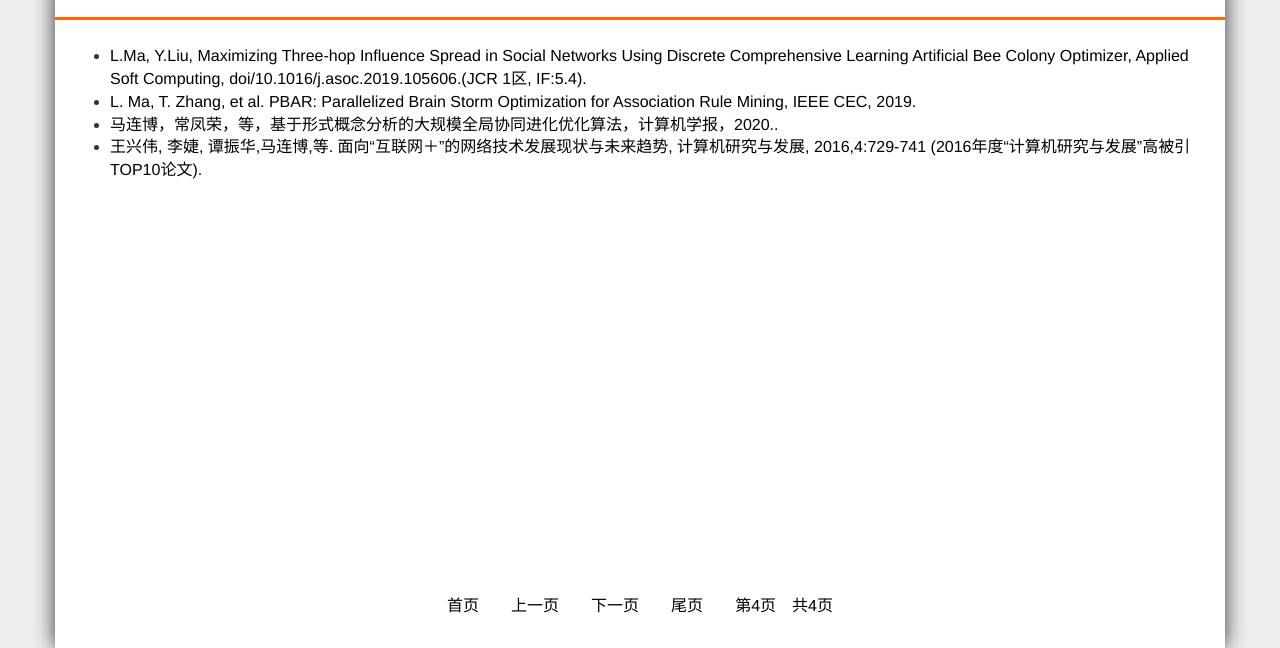
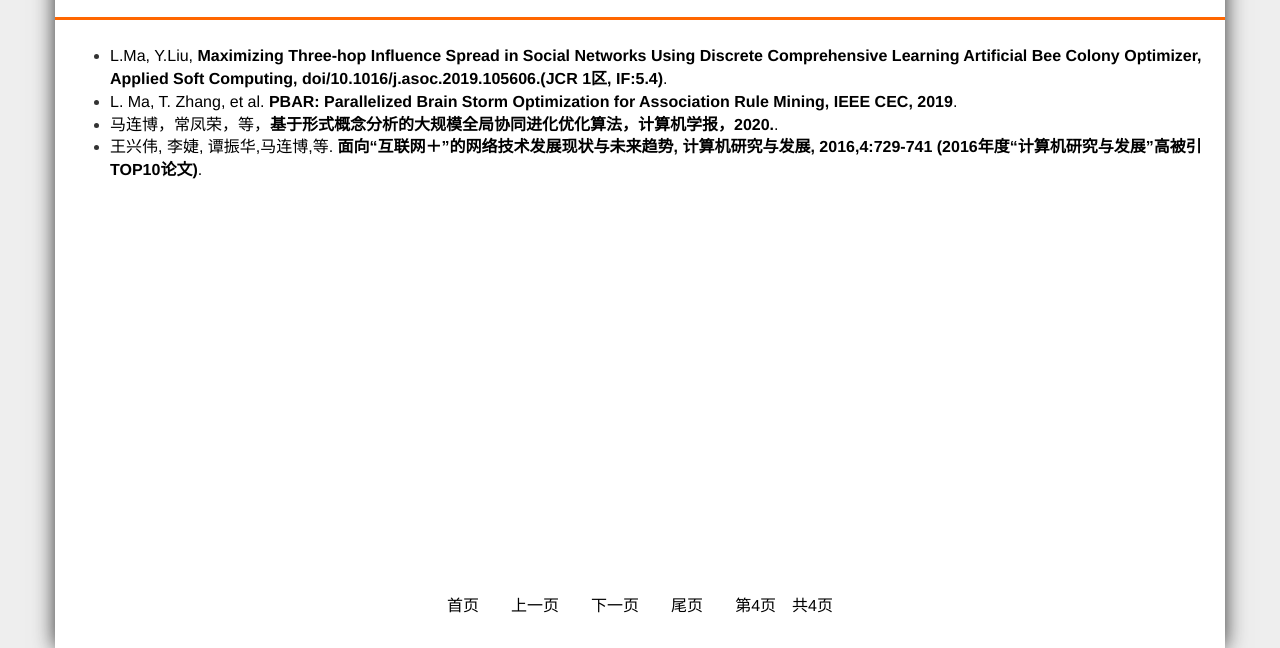
Before and after one commit to malianbo/malianbo.github.io, a plain HTML site: page research_3.html in a window 1280 px wide. Shown: the part 241-889 px from the top of the page. Drawn offline with Linux system fonts and the light colour scheme.

Commit message:
Update research_3.html

```diff
--- a/research_3.html
+++ b/research_3.html
@@ -135,19 +135,19 @@
 
 
                             <li>
-                                <a href="papers/31.html">L.Ma, Y.Liu, Maximizing Three-hop Influence Spread in Social Networks Using Discrete Comprehensive Learning Artificial Bee Colony Optimizer, Applied Soft Computing, doi/10.1016/j.asoc.2019.105606.(JCR 1区, IF:5.4).</a>
+                                <a href="papers/31.html">L.Ma, Y.Liu, <b>Maximizing Three-hop Influence Spread in Social Networks Using Discrete Comprehensive Learning Artificial Bee Colony Optimizer, Applied Soft Computing, doi/10.1016/j.asoc.2019.105606.(JCR 1区, IF:5.4)</b>.</a>
 
                             </li>
                             <li>
-                                <a href="papers/32.html">L. Ma, T. Zhang, et al. PBAR: Parallelized Brain Storm Optimization for Association Rule Mining, IEEE CEC, 2019.</a>
+                                <a href="papers/32.html">L. Ma, T. Zhang, et al. <b>PBAR: Parallelized Brain Storm Optimization for Association Rule Mining, IEEE CEC, 2019</b>.</a>
 
                             </li>
                             <li>
-                                <a href="papers/33.html">马连博，常凤荣，等，基于形式概念分析的大规模全局协同进化优化算法，计算机学报，2020..</a>
+                                <a href="papers/33.html">马连博，常凤荣，等，<b>基于形式概念分析的大规模全局协同进化优化算法，计算机学报，2020.</b>.</a>
 
                             </li>
                             <li>
-                                <a href="papers/34.html">王兴伟, 李婕, 谭振华,马连博,等. 面向“互联网＋”的网络技术发展现状与未来趋势, 计算机研究与发展, 2016,4:729-741 (2016年度“计算机研究与发展”高被引TOP10论文).</a>
+                                <a href="papers/34.html">王兴伟, 李婕, 谭振华,马连博,等. <b>面向“互联网＋”的网络技术发展现状与未来趋势, 计算机研究与发展, 2016,4:729-741 (2016年度“计算机研究与发展”高被引TOP10论文)</b>.</a>
 
                             </li>
                         </ul>
```
